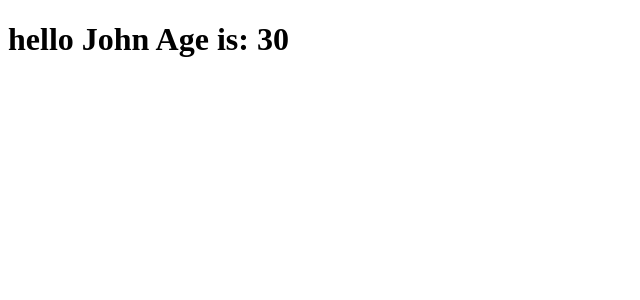
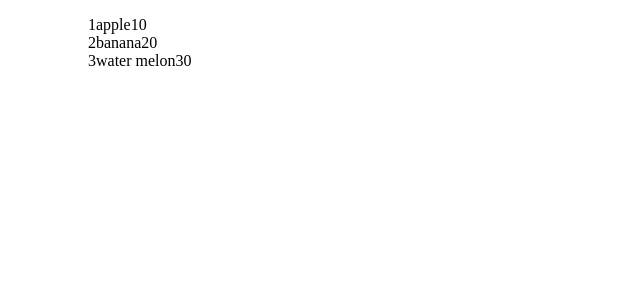
Before and after one commit to dharun-04/React-Tutorial, a React (Vite) app in the folder myapp/: page / in a window 1280 px wide. Shown: the top 300 px of the page, without its empty margins (0-640 px from the left). Built offline with nearby package versions, Linux system fonts and the light colour scheme.

Commit message:
rendering components

```diff
--- a/myapp/src/App.jsx
+++ b/myapp/src/App.jsx
@@ -1,9 +1,9 @@
-import Hello from "./Hello"
-
+import Fruits from "./components/Fruits";
+// import Hello from "./Hello"
 function App() {
   return (
     <>
-        <Hello   name="John " disp="Age is:" age={30} />
+      <Fruits/>
     </>
   )
 }
--- a/myapp/src/Hello.jsx
+++ b/myapp/src/Hello.jsx
@@ -1,8 +1,7 @@
-function Hello(props) {
-  const{name,disp,age}=props
+function Hello({obj}) {
   return (
     <div>
-    <h1>hello {name}{disp} {age}</h1>
+    <h1>{obj.id}</h1>
     </div>
   );
 }
--- /dev/null
+++ b/myapp/src/components/Fruit.jsx
@@ -0,0 +1,9 @@
+import React from 'react'
+
+export default function Fruit({name,id,price}) {
+  return (
+    <ol>
+        {id}{name}{price}
+    </ol>
+  )
+}
--- /dev/null
+++ b/myapp/src/components/Fruits.jsx
@@ -0,0 +1,18 @@
+import Fruit from "./Fruit"
+export default function Fruits() {
+  // const Fruits=['Apple','Banana','water melon','strawberry','blueberry'];
+  const Fruits=[
+    {name:"apple",id:1,price:10},
+    {name:"banana",id:2,price:20},
+    {name:"water melon",id:3,price:30}
+  ]
+  return (
+    <div>
+      <ul>
+      {Fruits.map(item=>
+        <Fruit   key={item.id} name={item.name} id={item.id} price={item.price}/>
+      )}
+      </ul>
+    </div>
+  )
+}
```
